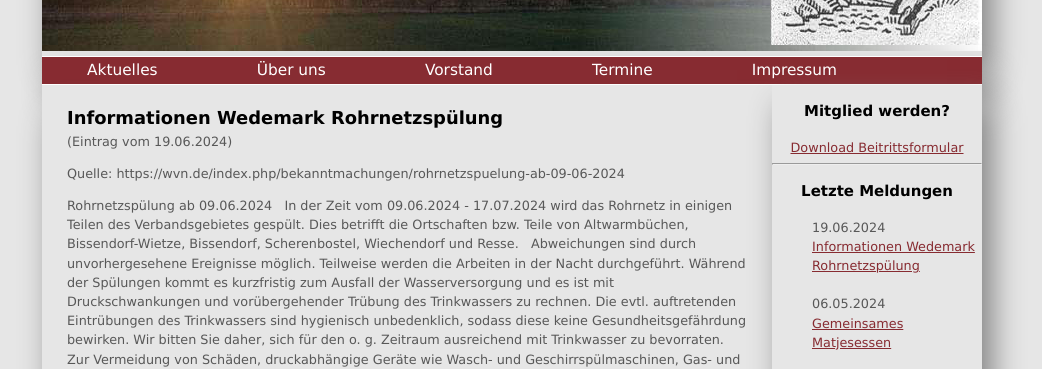
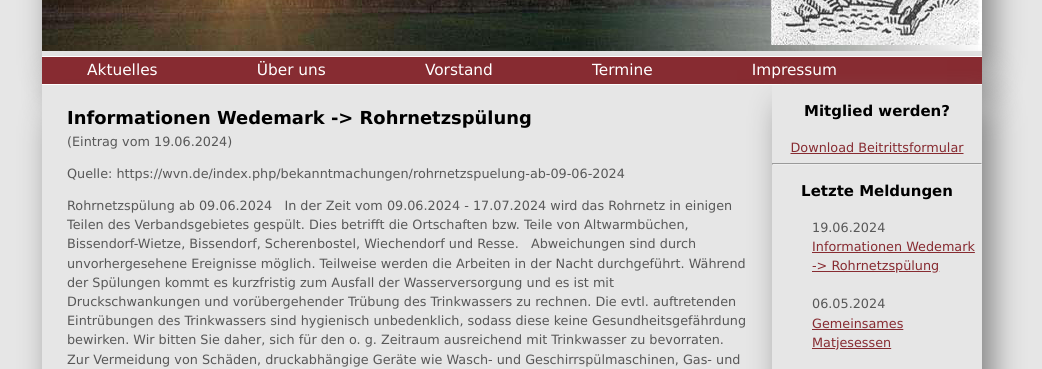
Before and after one commit to car-hei/wietze-gemeinschaft.github.io, a Jekyll site: the page built from _posts/2024-06-19-Infomationen Wedemark-Rohrnetzspülung.md, in a window 1280 px wide. Shown: the part 147-516 px from the top of the page, without its empty margins (128-1170 px from the left). Built offline with Jekyll 4.4.1, drawn with Linux system fonts in a browser that asks for light colours.

```diff
--- a/_posts/2024-06-19-Infomationen Wedemark-Rohrnetzspülung.md
+++ b/_posts/2024-06-19-Infomationen Wedemark-Rohrnetzspülung.md
@@ -1,6 +1,6 @@
 ---
 layout: post
-title: Informationen Wedemark Rohrnetzspülung
+title: Informationen Wedemark -> Rohrnetzspülung
 ---
 Quelle: https://wvn.de/index.php/bekanntmachungen/rohrnetzspuelung-ab-09-06-2024
 
```
